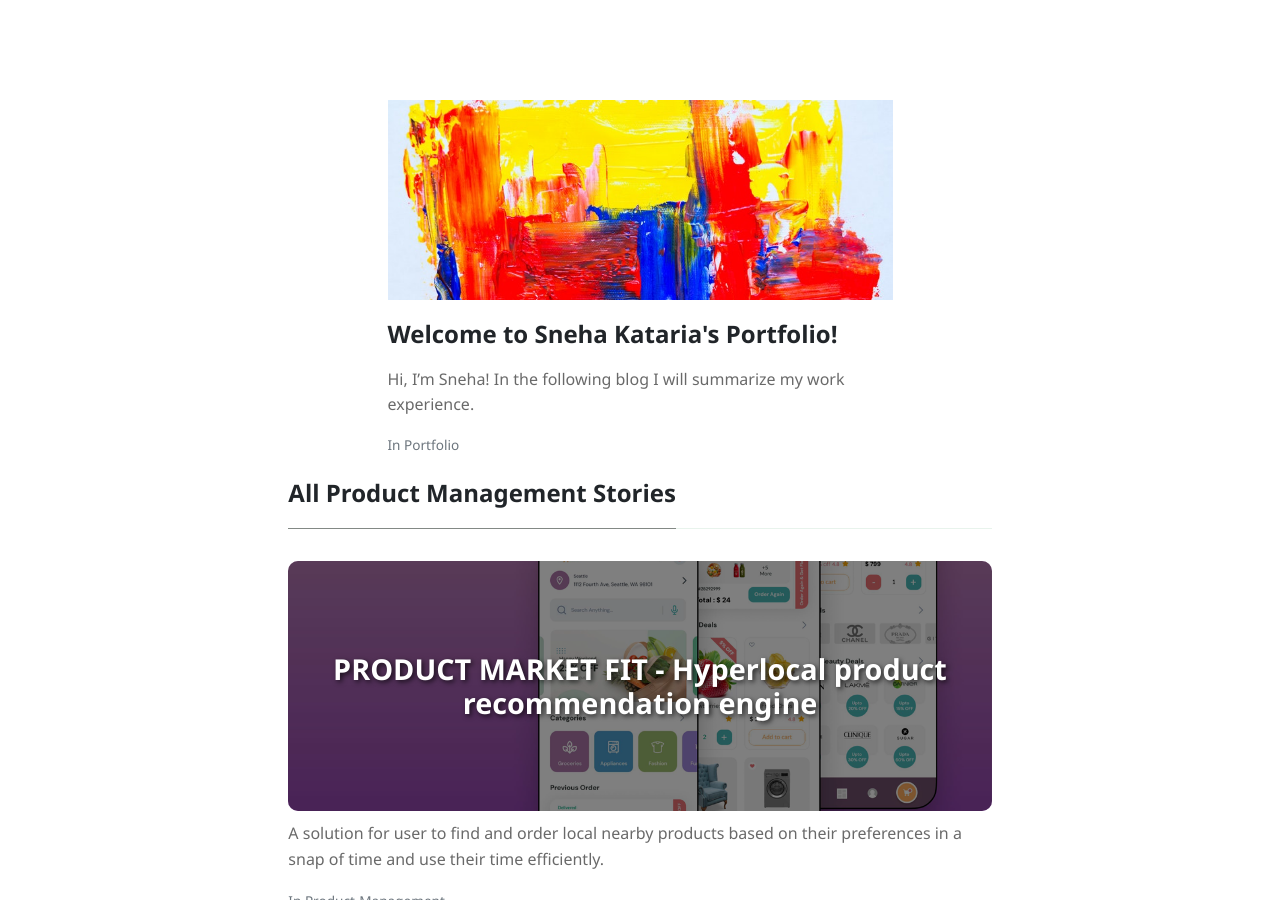
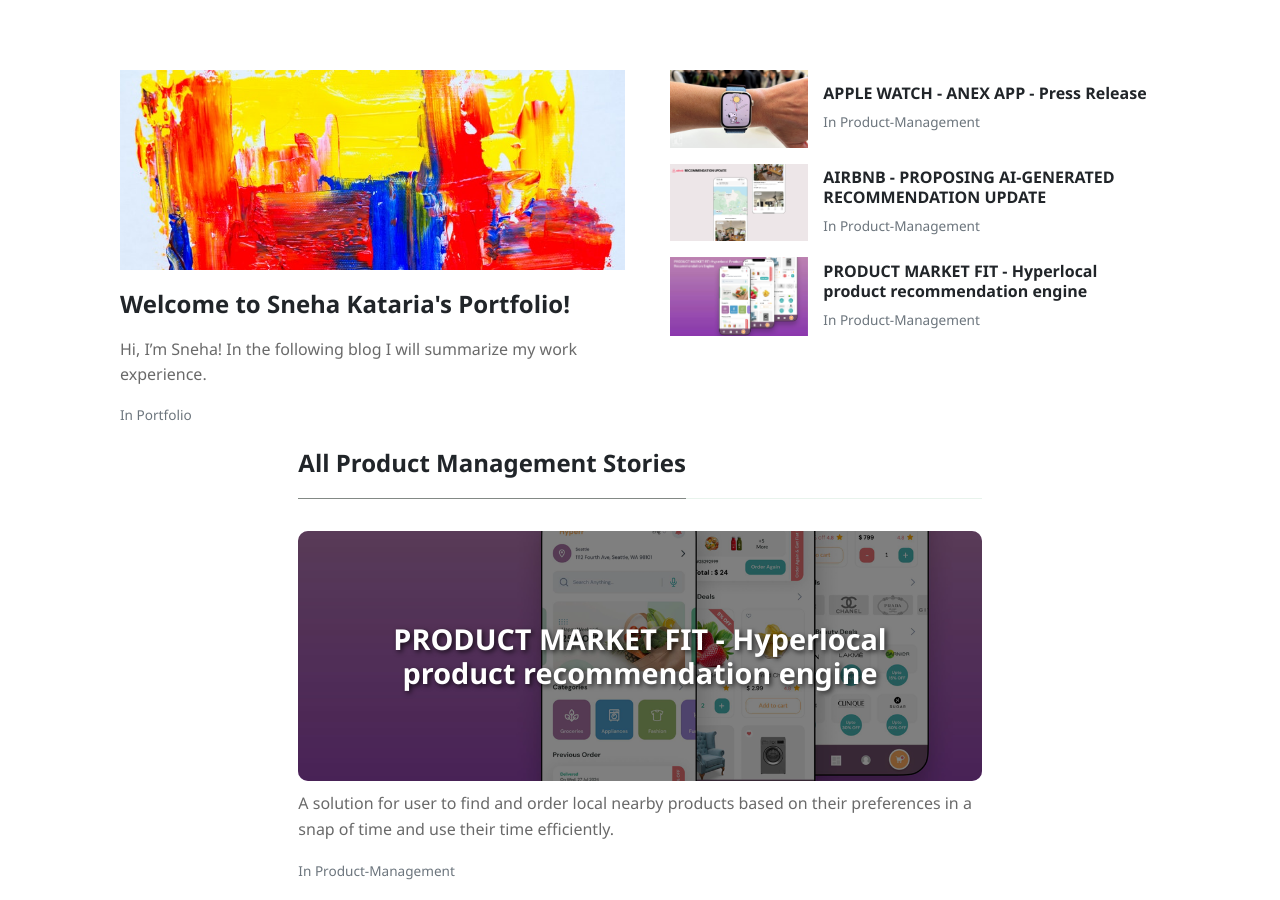
Before and after one commit to sneha-kataria/blog, a Jekyll site: the page built from index.html, in a window 1280 px wide and 900 px high. Built offline with Jekyll 4.4.1, drawn with Linux system fonts in a browser that asks for light colours; nearby versions of some CDN libraries; the list of posts is cut into pages by our own code.

Commit message:
Trying to add pages again.

```diff
--- a/index.html
+++ b/index.html
@@ -12,7 +12,7 @@
 {% if page.url == "/" %}
 
 <!-- Begin post excerpts, let's highlight the first 4 posts on top -->
-<div class="row justify-content-center">
+<div class="row remove-site-content-margin">
 
     <!-- latest post -->
     {% assign latest_post = site.posts | where: "path", "_posts/2019-02-04-welcome-to-Sneha-Blog.markdown" | first %}
@@ -41,7 +41,186 @@
     </div>
     </div>
 
-{% endif %}
+        <div class="col-md-6">
+
+            <!-- second latest post -->
+
+    <!--        {%- assign second_post = site.posts[1] -%}-->
+
+            {% assign second_post = site.posts | where: "path", "_posts/product-management/2024-11-01-apple-watch-annex.md" | first %}
+
+            <div class="mb-3 d-flex align-items-center">
+
+                    {% if second_post.image %}
+
+                    <div class="col-md-4">
+
+                    <a href="{{site.baseurl}}{{second_post.url}}">
+
+                     <img class="w-100" src="{% if second_post.image contains "://" %}{{ second_post.image }}{% else %}{{ second_post.image | absolute_url }}{% endif %}" alt="{{ second_post.title }}">
+
+                    </a>
+
+                    </div>
+
+                    {% endif %}
+
+                    <div>
+
+                        <h2 class="mb-2 h6 font-weight-bold">
+
+                        <a class="text-dark" href="{{site.baseurl}}{{second_post.url}}">{{ second_post.title }}</a>
+
+                        </h2>
+
+                        <small class="d-block text-muted">
+
+                            In <span class="catlist">
+
+                            {% for category in second_post.categories %}
+
+                            <a class="text-capitalize text-muted smoothscroll" href="{{site.baseurl}}/categories.html#{{ category | downcase }}">{{ category }}</a><span class="sep">, </span>
+
+                            {% endfor %}
+
+                            </span>
+
+                        </small>
+
+                        <small class="text-muted">
+
+    <!--                        {{ second_post.date | date: '%b %d, %Y' }}-->
+
+                        </small>
+
+                    </div>
+
+                </div>
+
+
+
+            <!-- third latest post -->
+
+    <!--        {%- assign third_post = site.posts[2] -%}-->
+
+            {% assign third_post = site.posts | where: "path", "_posts/product-management/2024-12-01-airbnb-proposal-ai-generated-recommendation.md" | first %}
+
+            <div class="mb-3 d-flex align-items-center">
+
+                    {% if third_post.image %}
+
+                    <div class="col-md-4">
+
+                    <a href="{{site.baseurl}}{{third_post.url}}">
+
+                     <img class="w-100" src="{% if third_post.image contains "://" %}{{ third_post.image }}{% else %}{{site.baseurl}}/{{ third_post.image }}{% endif %}" alt="{{ third_post.title }}">
+
+                    </a>
+
+                    </div>
+
+                    {% endif %}
+
+                    <div>
+
+                        <h2 class="mb-2 h6 font-weight-bold">
+
+                        <a class="text-dark" href="{{site.baseurl}}{{third_post.url}}">{{ third_post.title }}</a>
+
+                        </h2>
+
+                        <small class="d-block text-muted">
+
+                            In <span class="catlist">
+
+                            {% for category in third_post.categories %}
+
+                            <a class="text-capitalize text-muted smoothscroll" href="{{site.baseurl}}/categories.html#{{ category | downcase }}">{{ category }}</a><span class="sep">, </span>
+
+                            {% endfor %}
+
+                            </span>
+
+                        </small>
+
+                        <small class="text-muted">
+
+    <!--                        {{ third_post.date | date: '%b %d, %Y' }}-->
+
+                        </small>
+
+                    </div>
+
+                </div>
+
+
+
+            <!-- fourth latest post -->
+
+    <!--        {%- assign fourth_post = site.posts[3] -%}     -->
+
+            {% assign fourth_post = site.posts | where: "path", "_posts/product-management/2024-12-15-hyper-local-product-market-fit.md" | first %}
+
+            <div class="mb-3 d-flex align-items-center">
+
+                    {% if fourth_post.image %}
+
+                    <div class="col-md-4">
+
+                    <a href="{{site.baseurl}}{{fourth_post.url}}">
+
+                    <img class="w-100" src="{% if fourth_post.image contains "://" %}{{ fourth_post.image }}{% else %}{{site.baseurl}}/{{ fourth_post.image }}{% endif %}" alt="{{ fourth_post.title }}">
+
+                    </a>
+
+                    </div>
+
+                    {% endif %}
+
+                    <div>
+
+                        <h2 class="mb-2 h6 font-weight-bold">
+
+                        <a class="text-dark" href="{{site.baseurl}}{{fourth_post.url}}">{{ fourth_post.title }}</a>
+
+                        </h2>
+
+                        <small class="d-block text-muted">
+
+                            In <span class="catlist">
+
+                            {% for category in fourth_post.categories %}
+
+                            <a class="text-capitalize text-muted smoothscroll" href="{{site.baseurl}}/categories.html#{{ category | downcase }}">{{ category }}</a><span class="sep">, </span>
+
+                            {% endfor %}
+
+                            </span>
+
+                        </small>
+
+                        <small class="text-muted">
+
+    <!--                        {{ fourth_post.date | date: '%b %d, %Y' }}-->
+
+                        </small>
+
+                    </div>
+
+                </div>
+
+
+
+        </div>
+
+
+
+    </div>
+
+
+
+
+    {% endif %}
 
 <div class="row justify-content-center">
 
```
